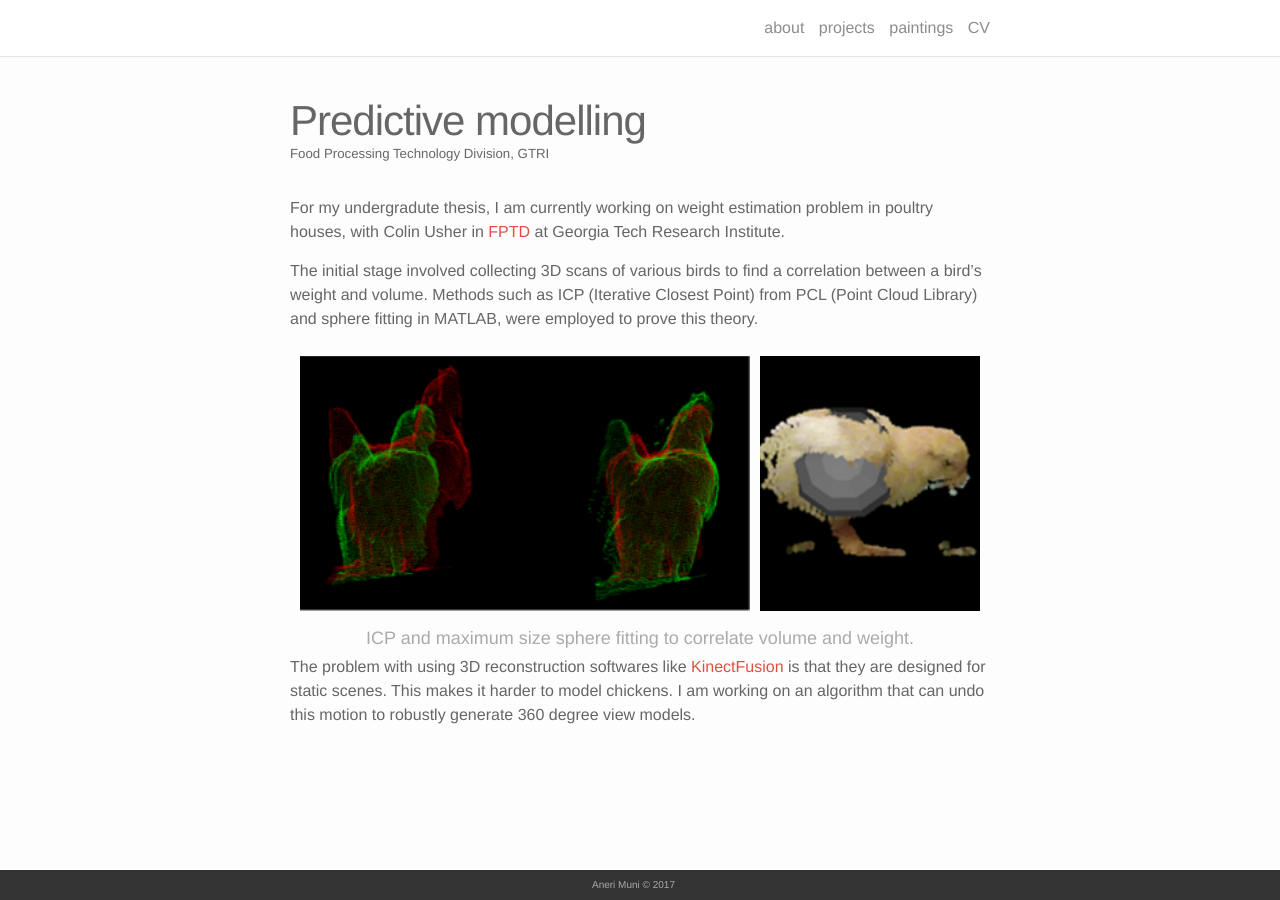
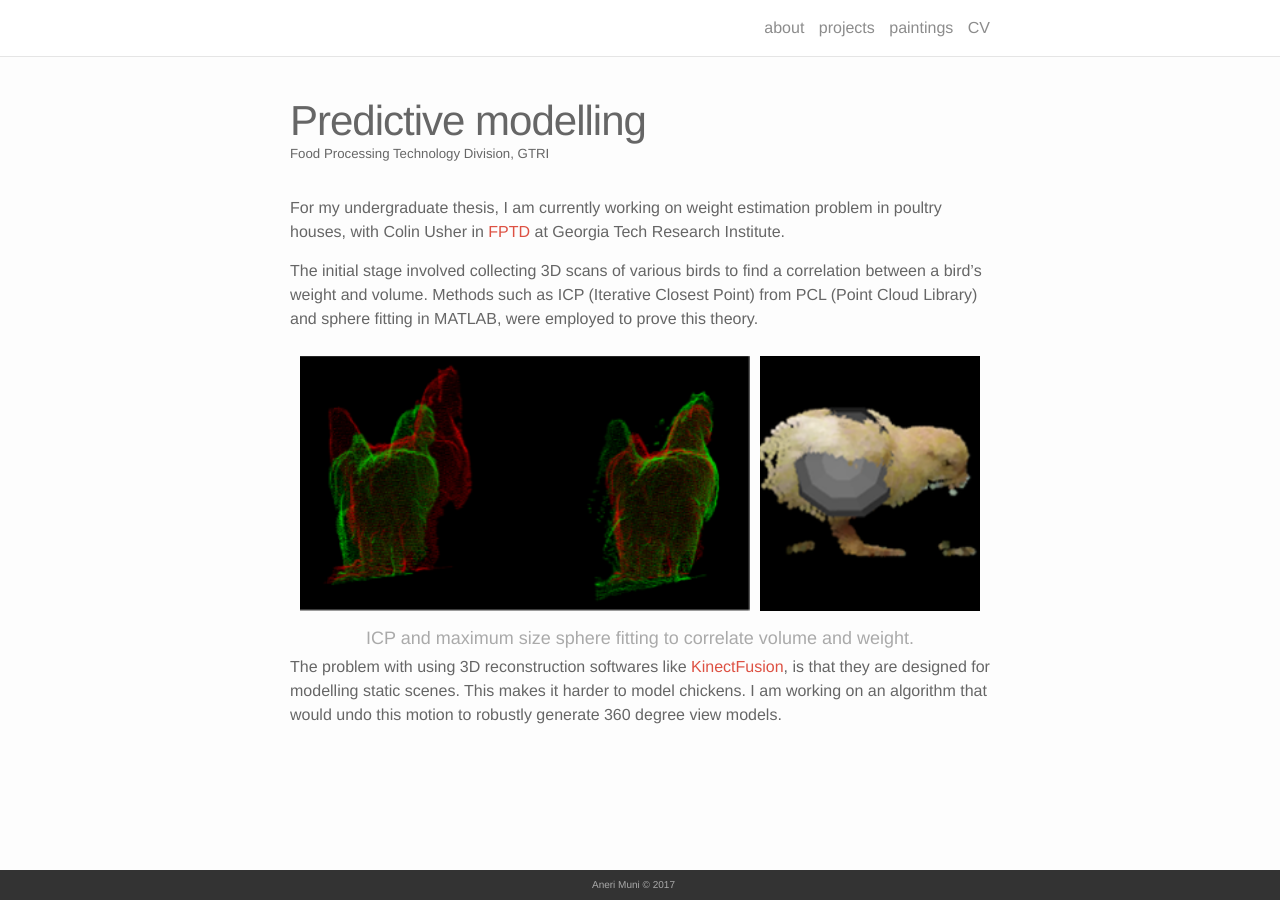
Before and after one commit to amuni3/amuni3.github.io, a Jekyll site: the page built from _portfolio/4_project.markdown, in a window 1280 px wide. Built offline with Jekyll 4.4.1, drawn with Linux system fonts in a browser that asks for light colours; nearby versions of some CDN libraries.

```diff
--- a/_portfolio/3_project.markdown
+++ b/_portfolio/3_project.markdown
@@ -5,11 +5,11 @@ description: IVALab
 img: /project_pics/quadruped.PNG
 ---
 
-This semester long project was part of Dr. Patrio Vela's "Intro. to Automation and Controls" class.
+This semester long project was part of Dr. Patricio Vela's "Intro. to Automation and Controls" class.
 Along with another teammate, I used forward and inverse kinematics to emulate the walking gait of quadrupeds
 found in nature, like cheetah. This was written in MATLAB.
 
-Another walking gait was generated using an open source nonlinear optimizaion solver,Optragen. We then
+Another walking gait was generated using an open source nonlinear optimization solver,Optragen. We then
 deployed it on a physical model. See <a href="https://www.youtube.com/watch?v=9Xl9mlDTPZg" target="blank"> video </a> here.
 
 <div class="img_row">
--- a/_portfolio/4_project.markdown
+++ b/_portfolio/4_project.markdown
@@ -5,7 +5,7 @@ description: Food Processing Technology Division, GTRI
 img: /project_pics/chicken_scan.png
 ---
 
-For my undergradute thesis, I am currently working on weight estimation problem in poultry houses,
+For my undergraduate thesis, I am currently working on weight estimation problem in poultry houses,
 with Colin Usher in <a href="http://www.fptd.gatech.edu/robotics/grobot.html" target="blank"> FPTD</a>
 at Georgia Tech Research Institute.
 
@@ -21,8 +21,7 @@ PCL (Point Cloud Library) and sphere fitting in MATLAB, were employed to prove t
 	ICP and maximum size sphere fitting to correlate volume and weight.
 </div>
 
-
 The problem with using 3D reconstruction softwares like
-<a href="https://msdn.microsoft.com/en-us/library/dn188670.aspx" target="blank"> KinectFusion </a>
-is that they are designed for static scenes. This makes it harder to model chickens. I am working on an
-algorithm that can undo this motion to robustly generate 360 degree view models.
+<a href="https://msdn.microsoft.com/en-us/library/dn188670.aspx" target="blank"> KinectFusion</a>,
+is that they are designed for modelling static scenes. This makes it harder to model chickens. I am working on an
+algorithm that would undo this motion to robustly generate 360 degree view models.
--- a/_portfolio/5_project.markdown
+++ b/_portfolio/5_project.markdown
@@ -10,7 +10,7 @@ and Computer Engineering" class. Along with two other teammates, I programmed a
 Mindstorms NXT robot to traverse a race course while picking up certain colored balls.
 
 Here is a <a href="https://www.youtube.com/watch?v=9VjdRYz2Wlcvideo" target="blank"> video </a>
-from the edge detection trail.
+from the edge detection trial.
 
 <div class="img_row">
 	<img class="col half" src="{{ site.baseurl }}/project_pics/lego_robo.jpg" alt="" title="NXT robot"/>
@@ -18,5 +18,5 @@ from the edge detection trail.
 </div>
 
 This project gave me an appreciation of the difficulty involved in implementing tasks that
-are easily carried out my humans, on robotic platforms. This motivated me to further pursue
-research in automation and controls.
+are easily carried out my humans, on robotic platforms. I liked this challenge and it motivated me to
+further pursue research in automation and controls.
```
Also changed, not shown: _portfolio/1_project.markdown (+11 -6 lines), _portfolio/2_project.markdown (+6 -2 lines).
